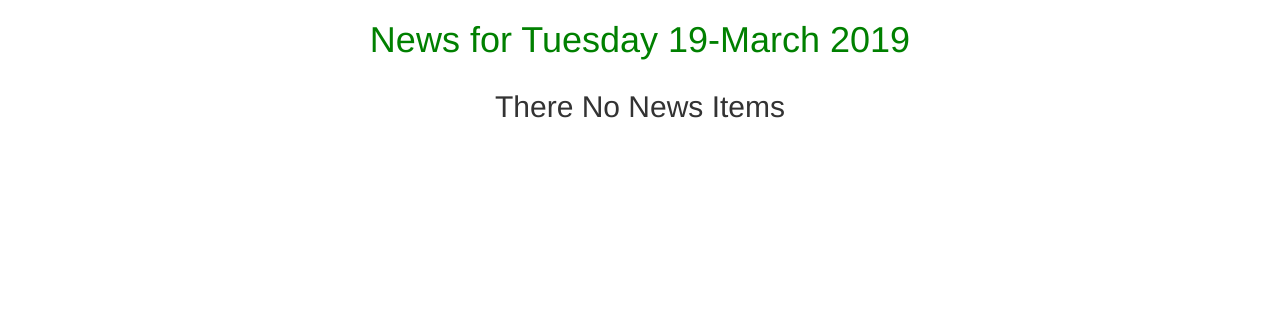
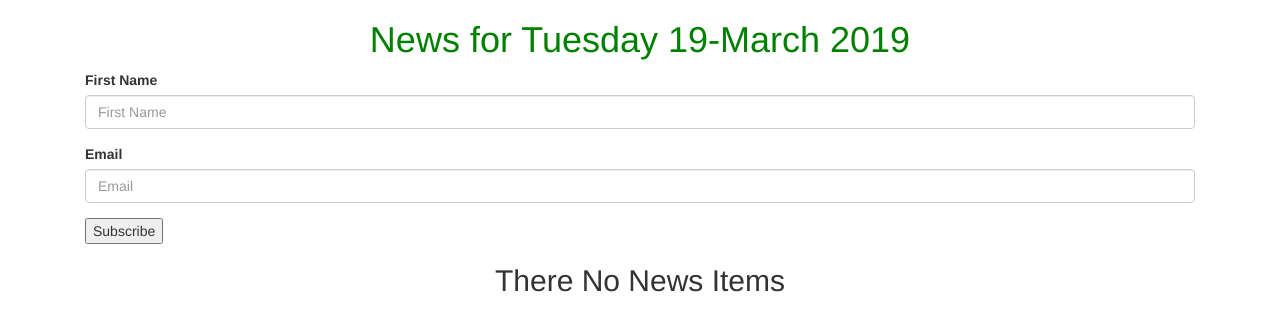
Before and after one commit to umutonij/Django-news, a Django app: page / in a window 1280 px wide. Shown: the part 52-383 px from the top of the page. Run offline with Django 3.2, Linux system fonts and the light colour scheme; data that the repository does not hold is empty; some libraries are stand-ins or nearby versions.

Commit message:
add the form

```diff
--- /dev/null
+++ b/news/forms.py
@@ -0,0 +1,5 @@
+from django import forms
+
+class NewsLetterForm(forms.Form):
+    your_name = forms.CharField(label='First Name',max_length=30)
+    email = forms.EmailField(label='Email')
--- a/news/models.py
+++ b/news/models.py
@@ -40,3 +40,7 @@ class Article(models.Model):
     def search_by_title(cls,search_term):
         news = cls.objects.filter(title__icontains=search_term)
         return news
+
+class NewsLetterRecipients(models.Model):
+    name = models.CharField(max_length = 30)
+    email = models.EmailField()
--- a/news/templates/all-news/article.html
+++ b/news/templates/all-news/article.html
@@ -5,7 +5,7 @@
  <div class="container">
 
    <div class="row">
-     <img src="{{article.article_image.url}}"  class="img-responsive" alt="">
+     <img src="{{article.article_image.url}}" style="width: 500px;" class="img-responsive" alt="">
    </div>
 
    <div class="row">
--- a/news/templates/all-news/search.html
+++ b/news/templates/all-news/search.html
@@ -17,6 +17,12 @@
     {% for article in articles %}
       <div class="col-sm-6 col-md-3">
           <h1>{{article.title}}</h1>
+          <img src="{{article.article_image.url}}"  class="img-responsive" alt="">
+          <strong>Post:</strong> {{article.post}}
+          <br>
+          <strong>Editor:</strong>{{article.editor}}
+          <br>
+          <strong>Tags:</strong>{{article.tags}}
       </div>
     {% endfor %}
   {% endif %}
--- a/news/templates/all-news/today-news.html
+++ b/news/templates/all-news/today-news.html
@@ -1,10 +1,20 @@
 {%extends 'all-news/base.html'%}
 {% block content %}
 {{ block.super}}
-
+{% load bootstrap3 %}
 <div class="container">
 
   <!-- Looping through news   -->
+  <div class="container-fluid">
+
+    <form  action="{%url 'newsToday'%}" method="post">
+      {%csrf_token%}
+
+      {% bootstrap_form letterForm layout='inline' %}
+      <input type="submit" value="Subscribe">
+    </form>
+
+  </div>
   {% for news_item in news %}
 
   <div class="row">
@@ -14,7 +24,7 @@
     </div>
     <!--Display news Article images  -->
     <div class="col-xs-6 col-sm-6 col-md-6 col-lg-6">
-      <img src="{{news_item.article_image.url}}" class="img-responsive" alt="Image">
+      <img src="{{news_item.article_image.url}}"  class="img-responsive" alt="Image">
     </div>
 
   </div>
--- /dev/null
+++ b/news/templates/email/newsemail.txt
@@ -0,0 +1,3 @@
+Hello {{name}}
+
+Welcome to the Moringa tribune newsletter You will find the most exciting news about Moringa School
--- a/news/views.py
+++ b/news/views.py
@@ -1,7 +1,8 @@
 from django.shortcuts import render,redirect
-from django.http  import HttpResponse,Http404
+from django.http import HttpResponse, Http404,HttpResponseRedirect
 import datetime as dt
 from .models import Article
+from .forms import NewsLetterForm
 # Create your views here.
 def welcome(request):
     return render(request, 'all-news/today-news.html', {"date": date,})
@@ -9,21 +10,21 @@ def welcome(request):
 def news_today(request):
     date = dt.date.today()
     news = Article.todays_news()
-    return render(request, 'all-news/today-news.html',{'date': date,"news":news})
+    if request.method == 'POST':
+        form = NewsLetterForm(request.POST)
+        if form.is_valid():
+            name = form.cleaned_data['your_name']
+            email = form.cleaned_data['email']
+            recipient = NewsLetterRecipients(name = name,email =email)
+            recipient.save()
+            HttpResponseRedirect('news_today')
+    else:
+        form = NewsLetterForm()
+    return render(request, 'all-news/today-news.html', {"date": date,"news":news,"letterForm":form})
 
-# def convert_dates(dates):
 
-#     # Function that gets the weekday number for the date.
-#     day_number = dt.date.weekday(dates)
+def past_days_news(request, past_date):
 
-#     days = ['Monday','Tuesday','Wednesday','Thursday','Friday','Saturday',"Sunday"]
-
-#     # Returning the actual day of the week
-#     day = days[day_number]
-#     return day
-
-# View Function to present news from past days
-def past_days_news(request, past_date):
     try:
         # Converts data from the string Url
         date = dt.datetime.strptime(past_date, '%Y-%m-%d').date()
```
Also changed, not shown: news/email.py (added, +15 -0 lines), tribune/settings.py (+8 -0 lines), news/migrations/0007_newsletterrecipients.py (added), news/templates/email/newsemail.html (added), 2 other files.
